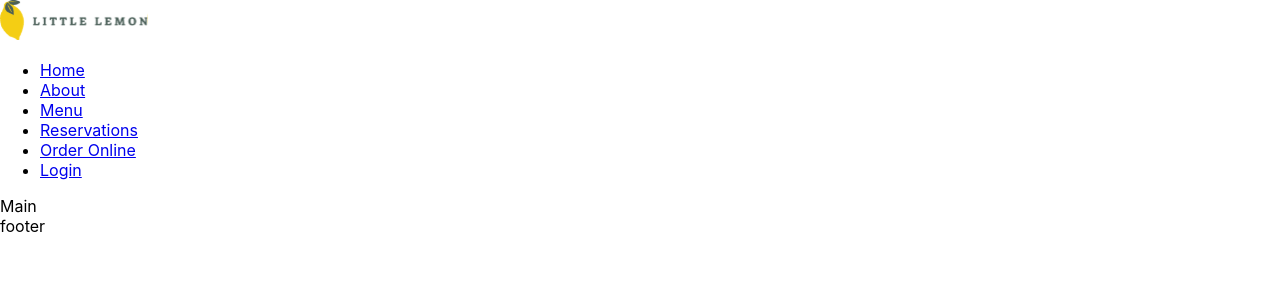
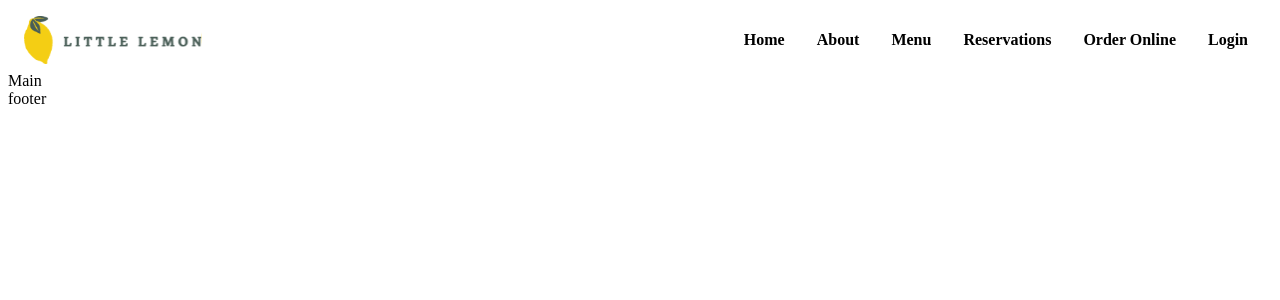
Before and after one commit to mflavel/portfolio, a React (Create React App) app in the folder little lemon capstone/little-lemon/: page / in a window 1280 px wide. Shown: the top 300 px of the page. Built offline with nearby package versions, Linux system fonts and the light colour scheme.

Commit message:
Nav css styling

```diff
--- a/little lemon capstone/little-lemon/src/Nav.js
+++ b/little lemon capstone/little-lemon/src/Nav.js
@@ -3,15 +3,15 @@ import logo from "./images/Logo .svg";
 
 const Nav = () => {
     return (
-        <nav>
+        <nav className="Nav">
             <img src={logo} alt="Logo" />
             <ul>
-                <li><a href="url">Home</a></li>
-                <li><a href="url">About</a></li>
-                <li><a href="url">Menu</a></li>
-                <li><a href="url">Reservations</a></li>
-                <li><a href="url">Order Online</a></li>
-                <li><a href="url">Login</a></li>
+                <li><a href="url"><b>Home</b></a></li>
+                <li><a href="url"><b>About</b></a></li>
+                <li><a href="url"><b>Menu</b></a></li>
+                <li><a href="url"><b>Reservations</b></a></li>
+                <li><a href="url"><b>Order Online</b></a></li>
+                <li><a href="url"><b>Login</b></a></li>
             </ul>
         </nav>
     );
--- a/little lemon capstone/little-lemon/src/index.css
+++ b/little lemon capstone/little-lemon/src/index.css
@@ -1,13 +1,46 @@
-body {
-  margin: 0;
-  font-family: -apple-system, BlinkMacSystemFont, 'Segoe UI', 'Roboto', 'Oxygen',
-    'Ubuntu', 'Cantarell', 'Fira Sans', 'Droid Sans', 'Helvetica Neue',
-    sans-serif;
-  -webkit-font-smoothing: antialiased;
-  -moz-osx-font-smoothing: grayscale;
+.container {
+  display: grid;
+  grid-template-columns: 100px 100px 100px;
+  grid-template-rows: 2fr 1fr;
 }
 
-code {
-  font-family: source-code-pro, Menlo, Monaco, Consolas, 'Courier New',
-    monospace;
+.Nav {
+  grid-column: 1 / 4;
+  grid-row: 1 / 2;
 }
+
+/* horizontal navbar */
+.Nav {
+  display: flex;
+  align-items: center;
+  justify-content: space-between; /* logo left, links right */
+  padding: 0.5rem 1rem;
+}
+
+.Nav img {
+  height: 48px;
+  width: auto;
+}
+
+.Nav ul {
+  list-style: none;
+  display: flex;
+  gap: 1rem;
+  margin: 0;
+  padding: 0;
+  align-items: center;
+}
+
+.Nav a {
+  text-decoration: none;
+  padding: 0.25rem 0.5rem;
+  color:black;
+
+}
+
+@media (max-width: 600px) {
+  .Nav ul {
+    gap: 0.5rem;
+    font-size: 0.9rem;
+  }
+}
```
